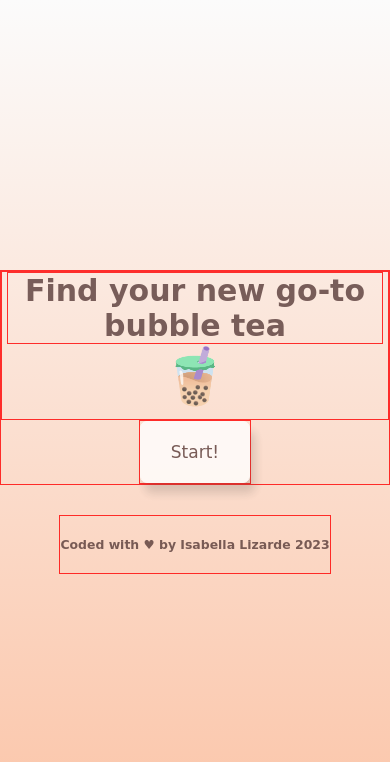
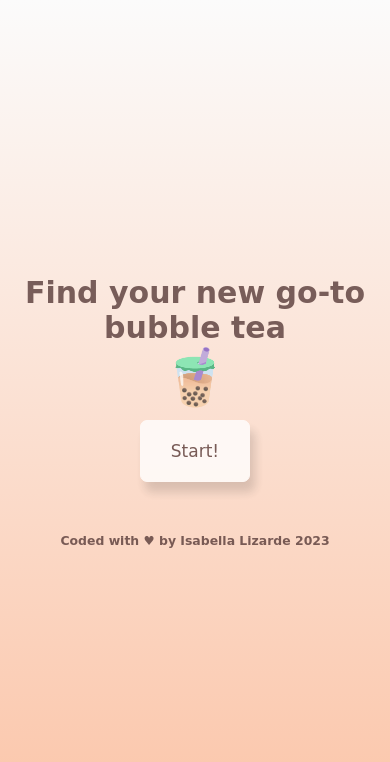
Before and after one commit to soybella/boba-date, a plain HTML site: page index.html in a window 390 px wide. Drawn offline with Linux system fonts and the light colour scheme; a web font is replaced by a local one.

Commit message:
Updated responsive layout for each section

```diff
--- a/styles.css
+++ b/styles.css
@@ -19,19 +19,16 @@ body {
 
 header {
   align-items: center;
-  border: 1px solid red;
 }
 
 header h1 {
   font-size: 55px;
-  border: 1px solid red;
 }
 
 section {
   justify-content: center;
   width: fit-content;
   margin: 0 auto;
-  border: 1px solid red;
 }
 
 a {
@@ -40,7 +37,6 @@ a {
 
 .main {
   opacity: 1;
-  border: 1px solid red;
 }
 
 button,
@@ -90,8 +86,6 @@ button:hover,
 .drink-display-section {
   text-align: center;
   padding-bottom: 30px;
-  /* border: 1px solid red; */
-  width: 700px;
 }
 
 .drink-display-grid {
@@ -129,7 +123,6 @@ button:hover,
   justify-content: center;
   margin-top: 30px;
   font-size: 15px;
-  border: 1px solid red;
 }
 
 .footer a {
@@ -215,22 +208,4 @@ button:hover,
     text-align: center;
     font-size: 30px;
   }
-  /*
-  .boba-icon {
-    font-size: 55px;
-    text-align: center;
-  } */
-
-  /* .drink-display-grid {
-    display: grid;
-    grid-template-columns: 1fr;
-  } */
-
-  /* .drink-description {
-    font-size: 14px;
-  } */
-
-  /* .drink-header {
-    text-transform: uppercase;
-  } */
 }
```
